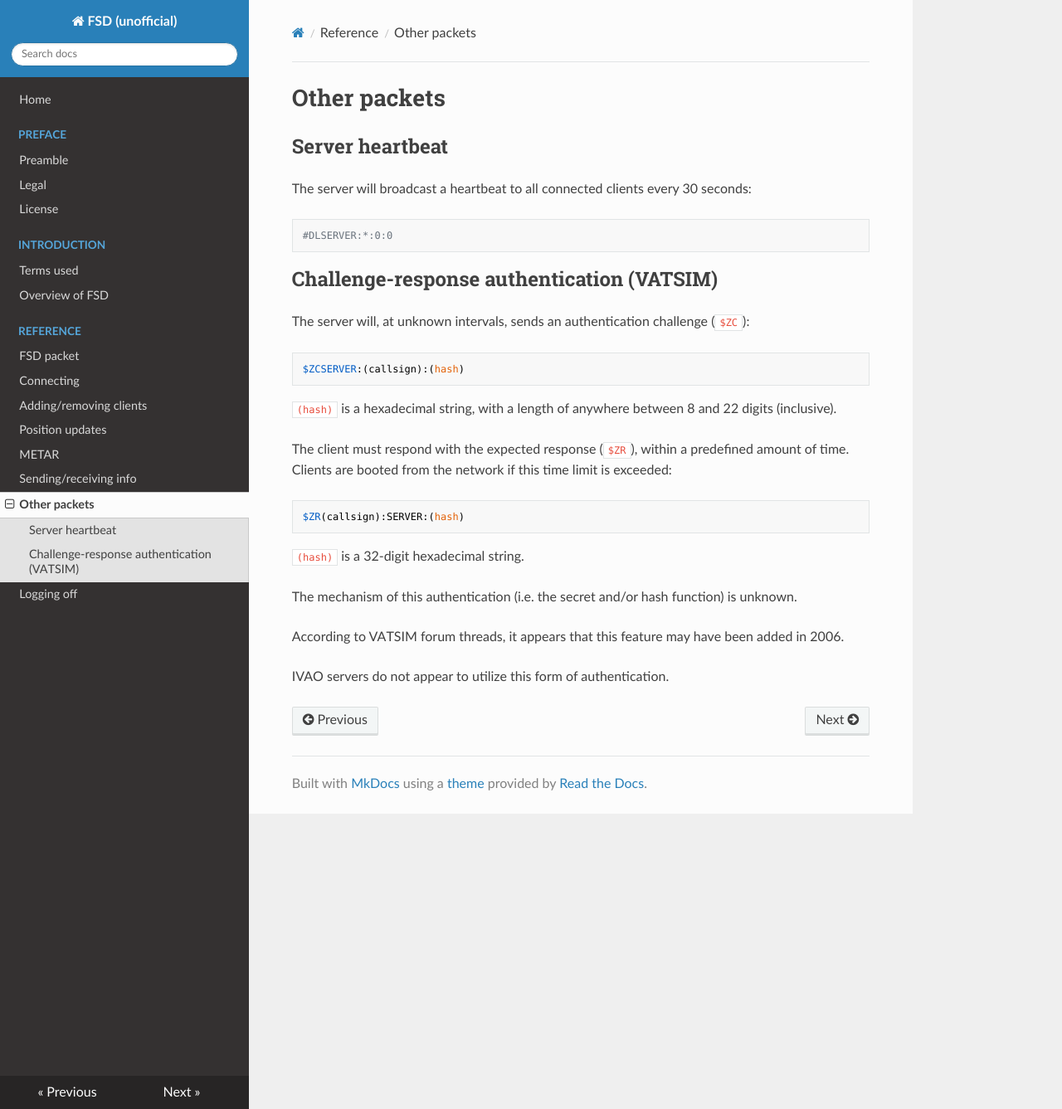
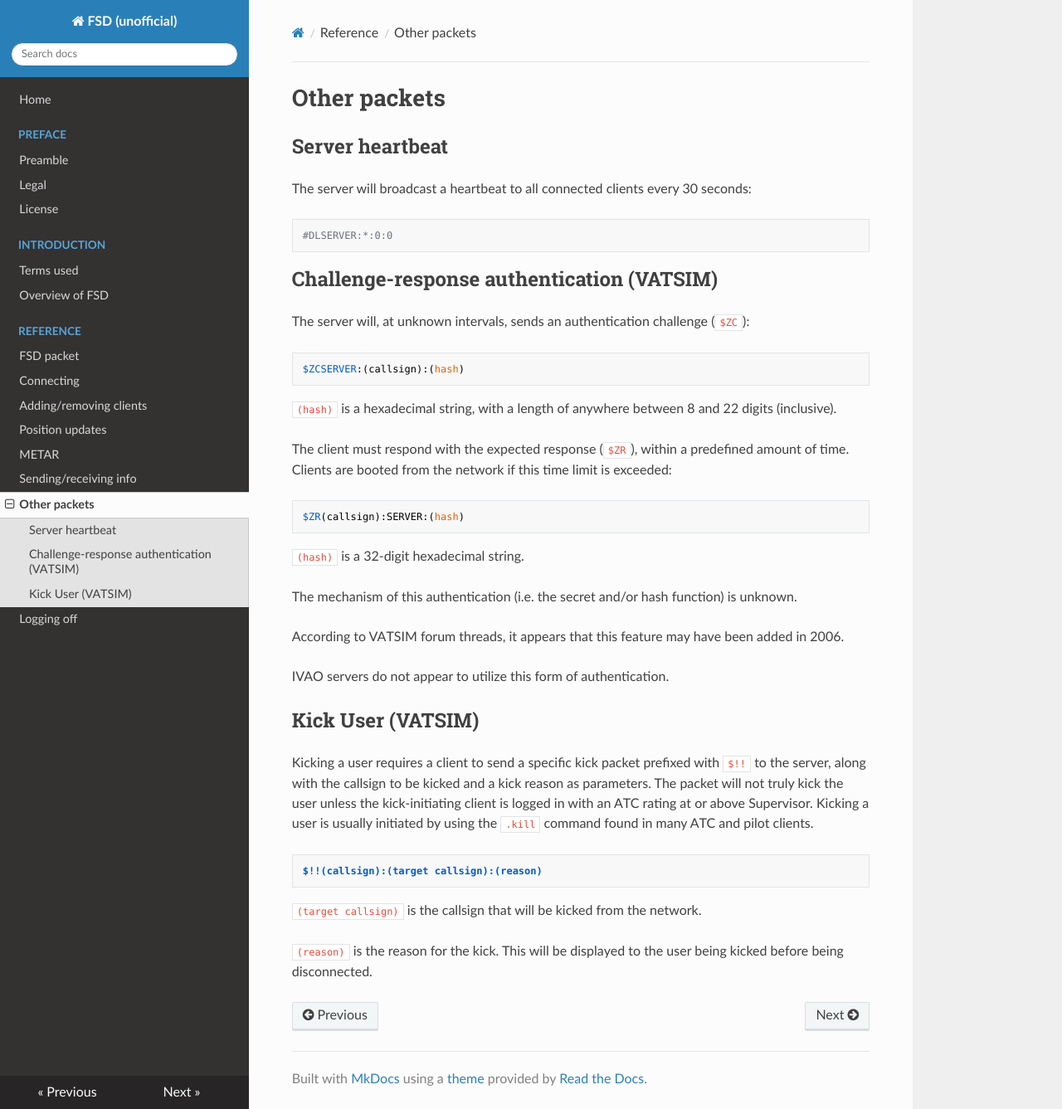
Before and after one commit to norrisng/fsd-doc, an MkDocs documentation site: the page built from docs/api/others.md, in a window 1280 px wide and 1337 px high. Shown: the whole window at 83% size. Built offline with MkDocs 1.6.1, drawn with Linux system fonts in a browser that asks for light colours; nearby versions of some CDN libraries; old or Windows-style settings are respelled for this version of MkDocs.

Commit message:
Kick user packet

````diff
--- a/docs/api/others.md
+++ b/docs/api/others.md
@@ -33,3 +33,15 @@ The mechanism of this authentication (i.e. the secret and/or hash function) is u
 According to VATSIM forum threads, it appears that this feature may have been added in 2006.
 
 IVAO servers do not appear to utilize this form of authentication.
+
+## Kick User (VATSIM)
+
+Kicking a user requires a client to send a specific kick packet prefixed with `$!!` to the server, along with the callsign to be kicked and a kick reason as parameters. The packet will not truly kick the user unless the kick-initiating client is logged in with an ATC rating at or above Supervisor. Kicking a user is usually initiated by using the `.kill` command found in many ATC and pilot clients.
+
+```
+$!!(callsign):(target callsign):(reason)
+```
+
+`(target callsign)` is the callsign that will be kicked from the network.
+
+`(reason)` is the reason for the kick. This will be displayed to the user being kicked before being disconnected.
````
